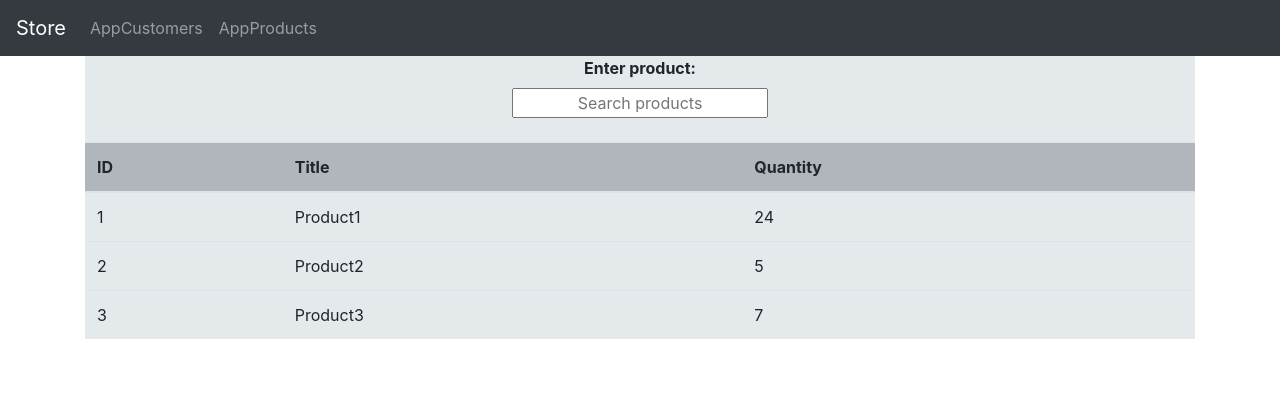
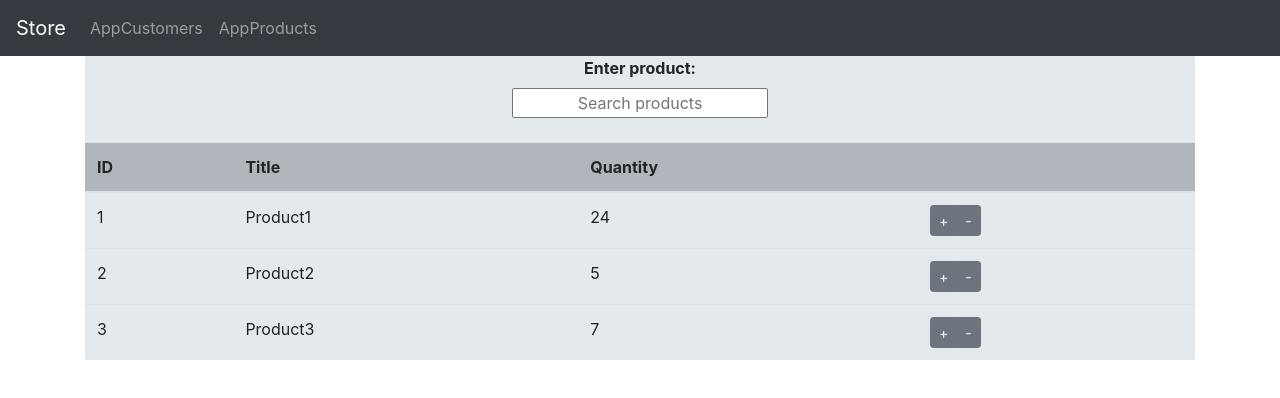
Before and after one commit to brankaDakic10/vue_store, a Vue app: page /#/products in a window 1280 px wide. Shown: the top 398 px of the page. Built offline with nearby package versions, Linux system fonts and the light colour scheme.

Commit message:
Added 7.Task

```diff
--- a/src/pages/AppProducts.vue
+++ b/src/pages/AppProducts.vue
@@ -14,6 +14,7 @@
                   <th>ID</th>
                   <th>Title</th>
                   <th>Quantity</th>
+                   <th>&nbsp;</th>
 
                 </tr>
           </thead>
@@ -22,6 +23,11 @@
                   <td>{{product.id}}</td>
                   <td>{{product.title}}</td>
                   <td>{{product.quantity}}</td>
+                  <td><div class="btn-group">
+        <button @click="incrementQuantity(product)" class="btn btn-secondary btn-sm">+</button>
+       <button @click="decrementQuantity(product)" class="btn btn-secondary btn-sm"
+       v-if="product.quantity">-</button>
+       </div></td>
 
                 </tr>
           </tbody>
@@ -45,6 +51,16 @@ export default {
            return product.title.toLowerCase().startsWith(this.searchProduct.toLowerCase())
        })
    }
+  },
+  methods:{
+    incrementQuantity(product){
+      productService.increment(product)
+
+    },
+    decrementQuantity(product){
+      productService.decrement(product)
+    }
+
   }
 }
 </script>
--- a/src/services/ProductService.js
+++ b/src/services/ProductService.js
@@ -10,6 +10,13 @@ export default class ProductService{
   list(){
       return products
   }
+  increment(product){
+    product.quantity++
+  }
+  decrement(product){
+
+    product.quantity--
+  }
 }
 
 export const productService=new ProductService()
```
